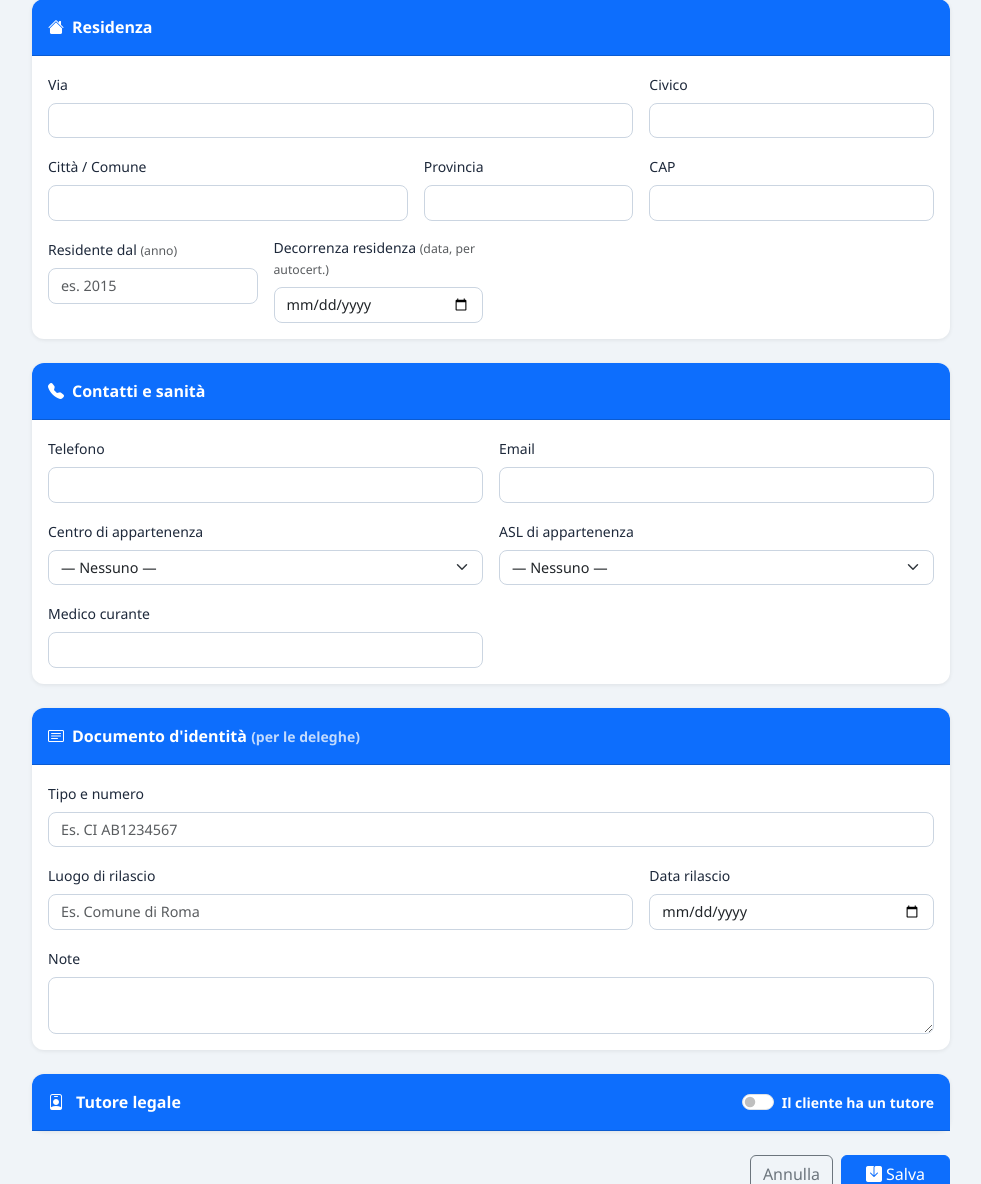
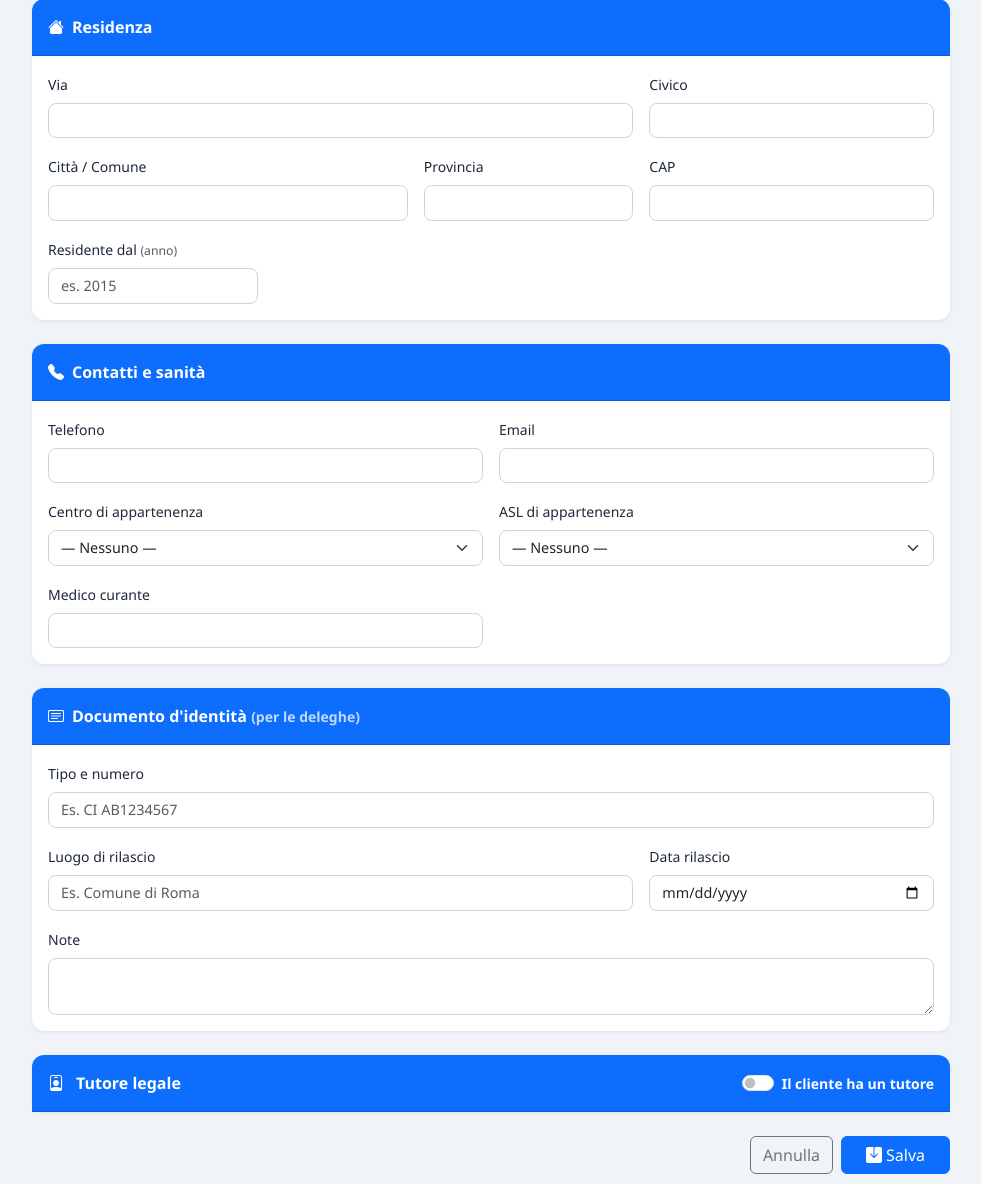
Before and after one commit to mattiamarsili-dot/gestionale-marginalita, a Flask app: page /cliente/nuovo in a window 1280 px wide. Shown: the part 470-1654 px from the top of the page, without its empty margins (149-1130 px from the left). Run offline with Flask 3, Linux system fonts and the light colour scheme; data that the repository does not hold is empty; some libraries are stand-ins or nearby versions.

Commit message:
Cliente: rimuovi Decorrenza residenza, tieni solo Residente dal (anno)
Form e scheda cliente mostrano solo "Residente dal (anno)"; la scheda
dettaglio ora visualizza residente_dal_anno al posto di decorrenza_residenza.
decorrenza_residenza rimosso da CLIENTE_FIELDS/_CLIENTE_DATE_FIELDS: l'edit non
tocca piu il valore in DB (colonna conservata, non distruttivo). Il PDF autocert
usa gia il fallback decorrenza_residenza -> residente_dal_anno.

Co-Authored-By: Claude Opus 4.8 <noreply@anthropic.com>

```diff
--- a/app.py
+++ b/app.py
@@ -1345,7 +1345,7 @@ CLIENTE_FIELDS = [
     "provincia", "residenza_via", "residenza_civico", "residenza_citta",
     "residenza_cap", "residente_dal_anno", "telefono", "email", "asl", "centro",
     "medico_curante",
-    "decorrenza_residenza", "documento_tipo_numero", "documento_rilascio_luogo",
+    "documento_tipo_numero", "documento_rilascio_luogo",
     "documento_data_rilascio",
     # Tutore legale (delegato delle deleghe): flag + dati documento
     "ha_tutore", "tutore_nome", "tutore_cf", "tutore_documento_tipo_numero",
@@ -1354,7 +1354,7 @@ CLIENTE_FIELDS = [
 ]
 # Campi data: stringa vuota → NULL (SQLite/Postgres non accettano '' su DATE)
 _CLIENTE_DATE_FIELDS = {
-    "data_nascita", "decorrenza_residenza", "documento_data_rilascio",
+    "data_nascita", "documento_data_rilascio",
     "tutore_documento_rilascio_data",
 }
 # Campi checkbox → Python bool. IMPORTANTE: bool (non int 0/1) perché su
--- a/templates/cliente_dettaglio.html
+++ b/templates/cliente_dettaglio.html
@@ -74,7 +74,7 @@
           {{ riga("Residenza", (cliente.residenza_via ~ ' ' ~ (cliente.residenza_civico or '')) if cliente.residenza_via else None) }}
           {{ riga("Città", (cliente.residenza_citta ~ (' (' ~ cliente.provincia ~ ')' if cliente.provincia else '')) if cliente.residenza_citta else None) }}
           {{ riga("CAP", cliente.residenza_cap) }}
-          {{ riga("Decorrenza residenza", cliente.decorrenza_residenza) }}
+          {{ riga("Residente dal", cliente.residente_dal_anno) }}
           {{ riga("Documento", cliente.documento_tipo_numero) }}
           {{ riga("Rilascio documento", cliente.documento_data_rilascio) }}
         </div>
--- a/templates/cliente_form.html
+++ b/templates/cliente_form.html
@@ -88,11 +88,6 @@
               <label class="form-label">Residente dal <small class="text-muted">(anno)</small></label>
               <input type="number" name="residente_dal_anno" class="form-control" min="1900" max="2100" step="1"
                      placeholder="es. 2015" value="{{ cliente.residente_dal_anno or '' }}">
-            </div>
-            <div class="col-6 col-sm-3">
-              <label class="form-label">Decorrenza residenza <small class="text-muted">(data, per autocert.)</small></label>
-              <input type="date" name="decorrenza_residenza" class="form-control"
-                     value="{{ cliente.decorrenza_residenza or '' }}">
             </div>
           </div>
         </div>
```
